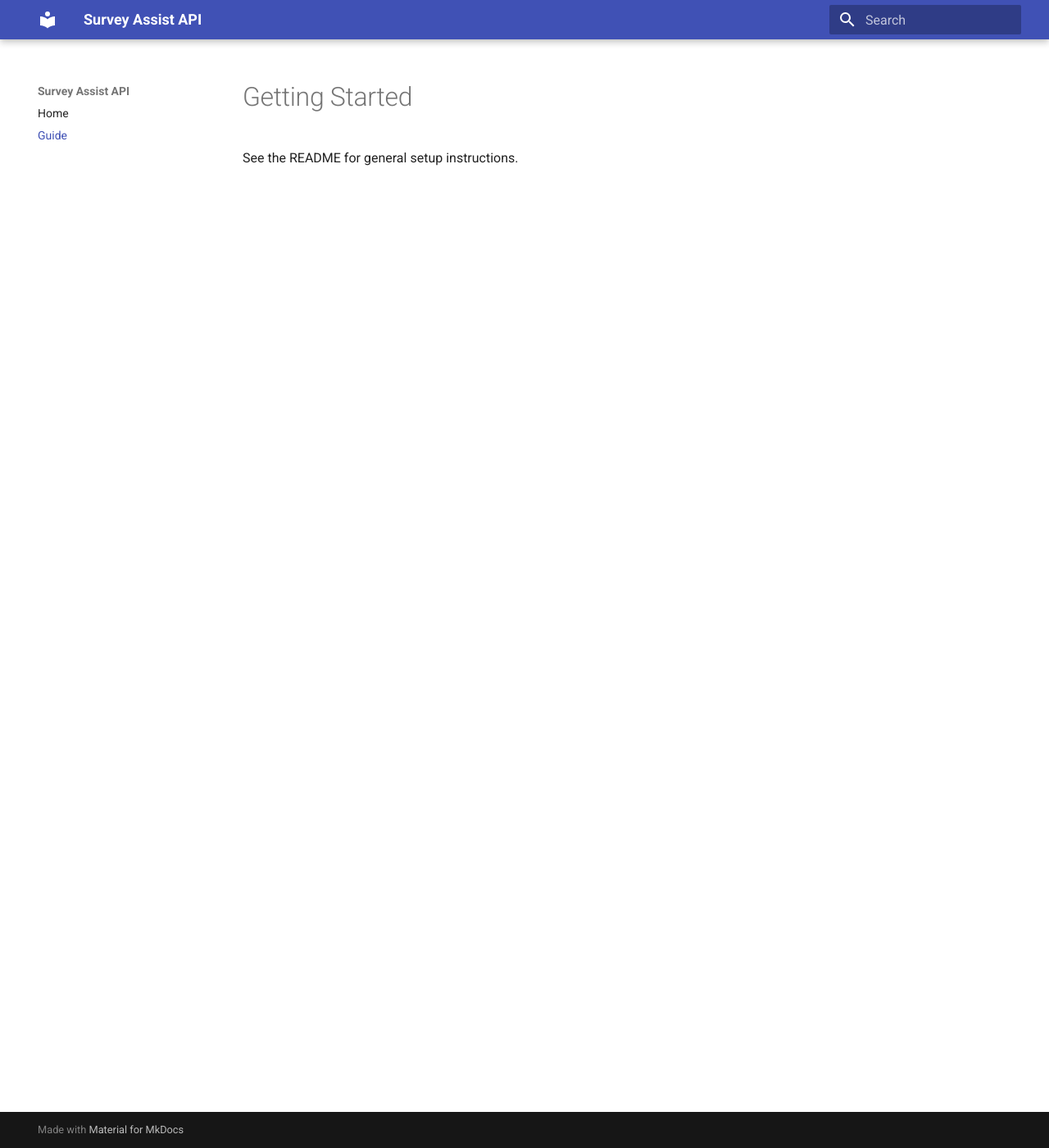
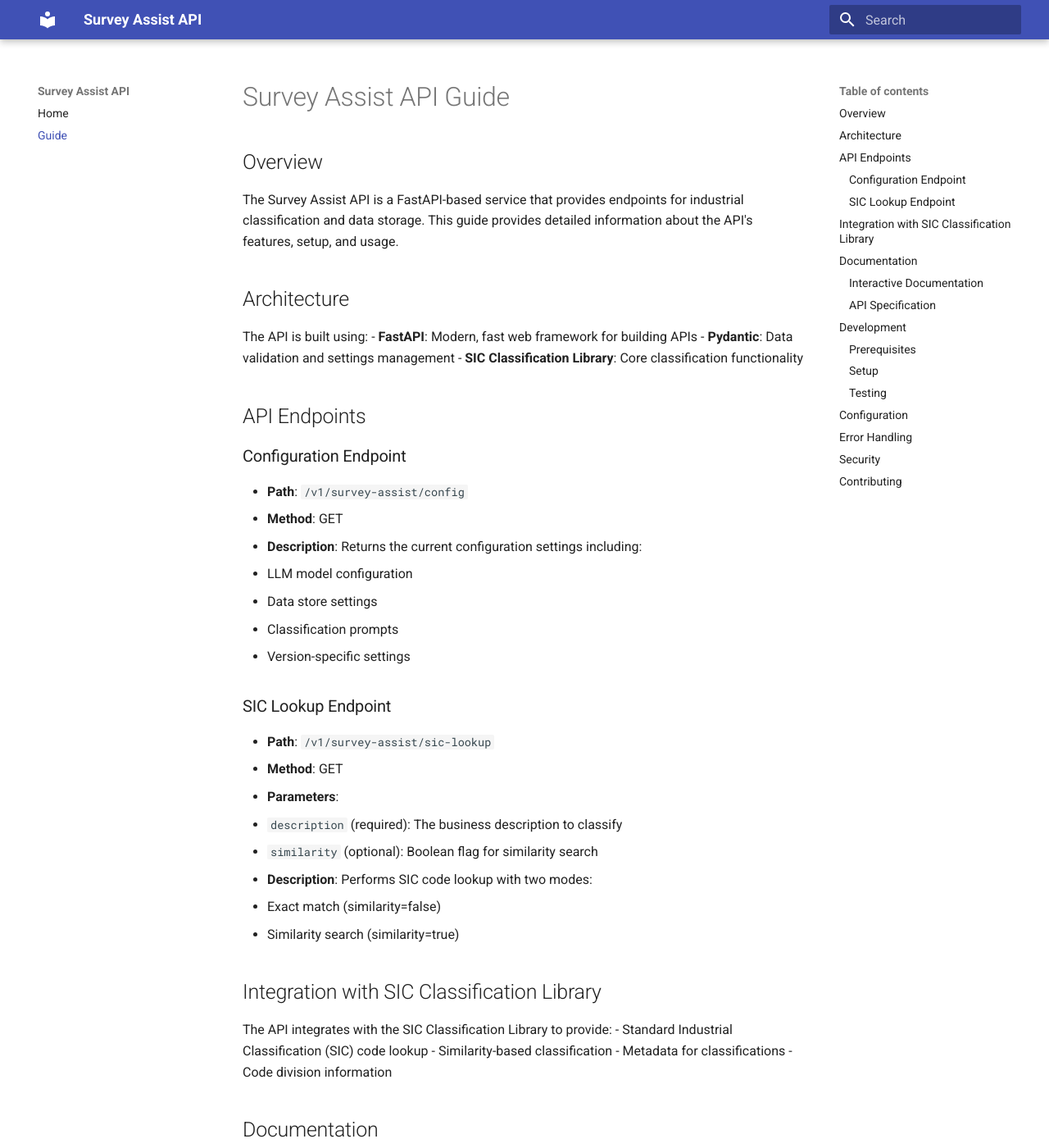
Before and after one commit to ONSdigital/survey-assist-api, an MkDocs documentation site: the page built from docs/guide.md, in a window 1280 px wide and 1400 px high. Shown: the whole window at 82% size. Built offline with MkDocs 1.6.1 and Material for MkDocs 9.7.7, drawn with Linux system fonts in a browser that asks for light colours; some of the changed text lies outside the part shown.

Commit message:
update guide

````diff
--- a/docs/guide.md
+++ b/docs/guide.md
@@ -1,3 +1,122 @@
-# Getting Started
+# Survey Assist API Guide
 
-See the README for general setup instructions.
+## Overview
+
+The Survey Assist API is a FastAPI-based service that provides endpoints for industrial classification and data storage. This guide provides detailed information about the API's features, setup, and usage.
+
+## Architecture
+
+The API is built using:
+- **FastAPI**: Modern, fast web framework for building APIs
+- **Pydantic**: Data validation and settings management
+- **SIC Classification Library**: Core classification functionality
+
+## API Endpoints
+
+### Configuration Endpoint
+- **Path**: `/v1/survey-assist/config`
+- **Method**: GET
+- **Description**: Returns the current configuration settings including:
+  - LLM model configuration
+  - Data store settings
+  - Classification prompts
+  - Version-specific settings
+
+### SIC Lookup Endpoint
+- **Path**: `/v1/survey-assist/sic-lookup`
+- **Method**: GET
+- **Parameters**:
+  - `description` (required): The business description to classify
+  - `similarity` (optional): Boolean flag for similarity search
+- **Description**: Performs SIC code lookup with two modes:
+  - Exact match (similarity=false)
+  - Similarity search (similarity=true)
+
+## Integration with SIC Classification Library
+
+The API integrates with the SIC Classification Library to provide:
+- Standard Industrial Classification (SIC) code lookup
+- Similarity-based classification
+- Metadata for classifications
+- Code division information
+
+## Documentation
+
+### Interactive Documentation
+The API provides two types of interactive documentation:
+1. **Swagger UI** (`/docs`)
+   - Interactive API testing
+   - Request/response schemas
+   - Example values
+   - Try-it-out functionality
+
+2. **ReDoc** (`/redoc`)
+   - Alternative documentation view
+   - Clean, readable format
+   - Schema visualisation
+
+### API Specification
+The OpenAPI specification is available at `/openapi.json`
+
+## Development
+
+### Prerequisites
+- Python 3.12
+- Poetry for dependency management
+- Access to the SIC Classification Library
+
+### Setup
+1. Install dependencies:
+   ```bash
+   poetry install
+   ```
+
+2. Run the API:
+   ```bash
+   make run-api
+   ```
+
+3. View documentation:
+   ```bash
+   make run-docs
+   ```
+
+### Testing
+- API tests: `make api-tests`
+- Unit tests: `make unit-tests`
+- All tests: `make all-tests`
+
+## Configuration
+
+The API uses a flexible configuration system that supports:
+- Multiple LLM models
+- Different data stores
+- Version-specific settings
+- Customisable prompts
+
+Configuration is managed through the `/config` endpoint and can be customised for different environments.
+
+## Error Handling
+
+The API provides clear error responses for:
+- Missing required parameters
+- Invalid input
+- Internal server errors
+
+All errors follow a consistent format with appropriate HTTP status codes.
+
+## Security
+
+The API is designed to be deployed with:
+- JWT authentication
+- API Gateway integration
+- Secure data storage
+- Environment-specific configurations
+
+## Contributing
+
+Please refer to the project's contribution guidelines for information on:
+- Code style
+- Testing requirements
+- Documentation standards
+- Pull request process
````
